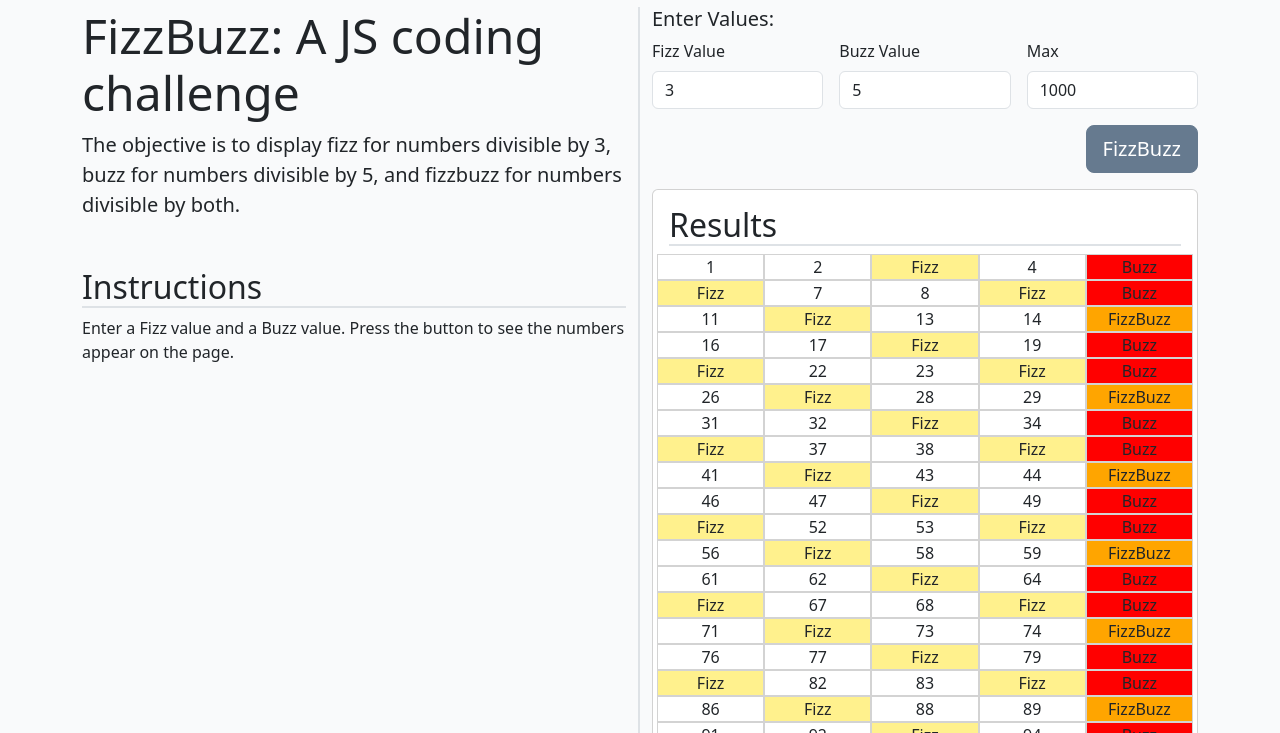
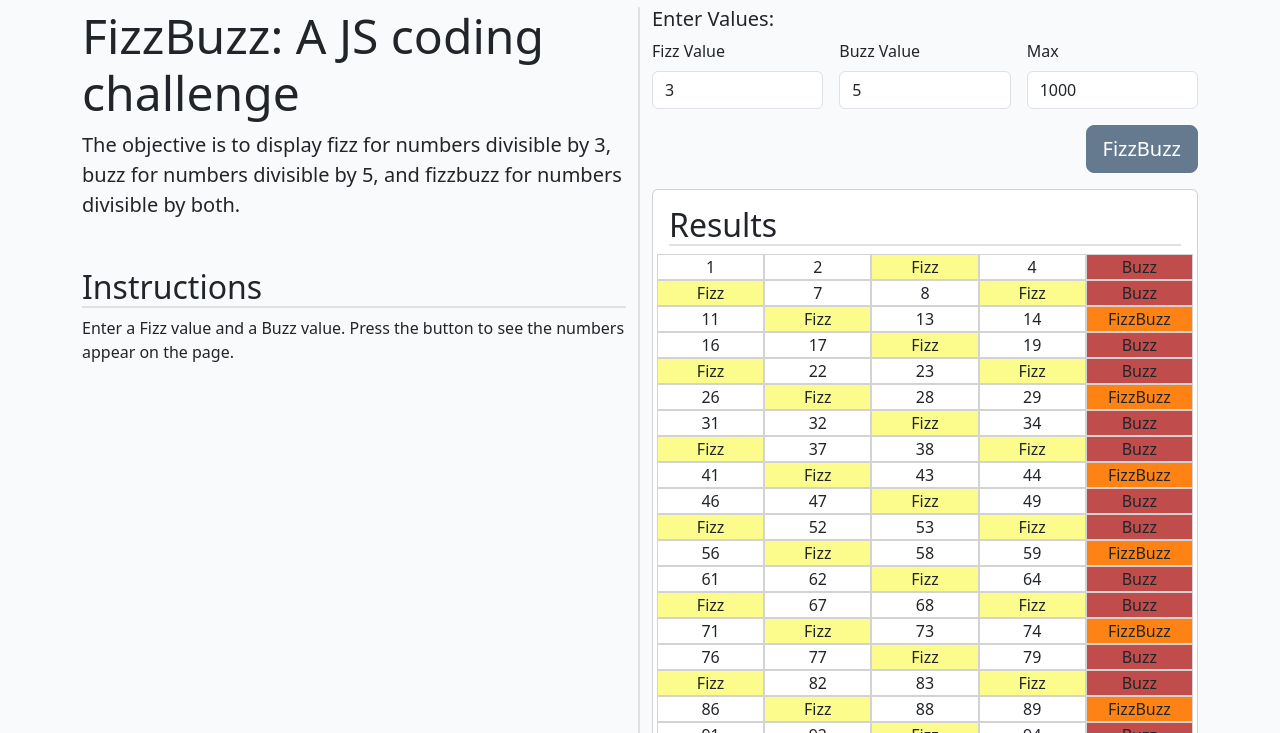
Before and after one commit to A-Balan/FizzBuzz, a plain HTML site: page app.html in a window 1280 px wide. Both pictures are taken after a click on the button "FizzBuzz". Shown: the part 67-800 px from the top of the page. Drawn offline with nearby package versions, Linux system fonts and the light colour scheme; some packages are replaced by stand-ins of ours; a script that the page names is missing.

Commit message:
color-update

```diff
--- a/css/site.css
+++ b/css/site.css
@@ -115,13 +115,13 @@ footer {
 .Fizz,
 .Buzz,
 .FizzBuzz {
-    background-color: orange;
+    background-color: rgb(255, 130, 21);
 }
 
 .Fizz {
-    background-color: #FFF18D;
+    background-color: rgb(252, 252, 141);
 }
 
 .Buzz {
-    background-color: red;
+    background-color: rgb(192, 76, 76);
 }
```
